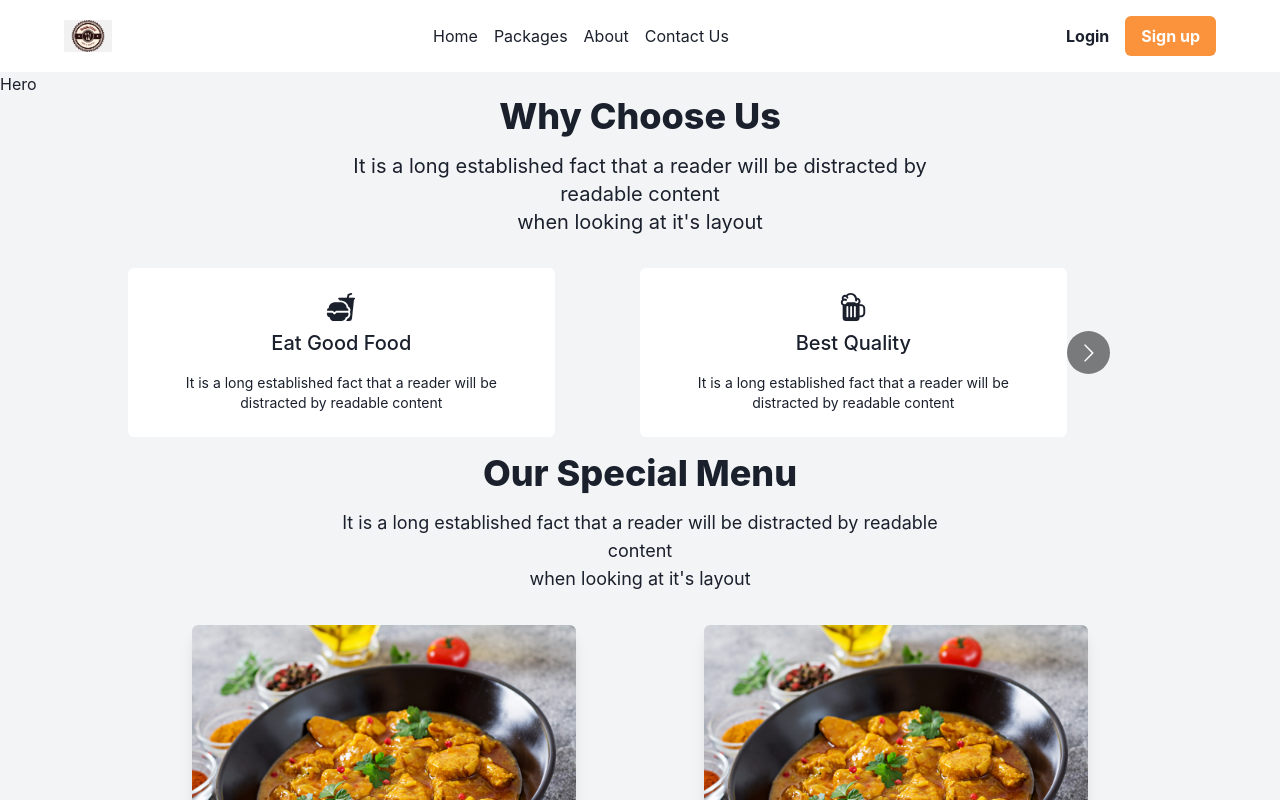
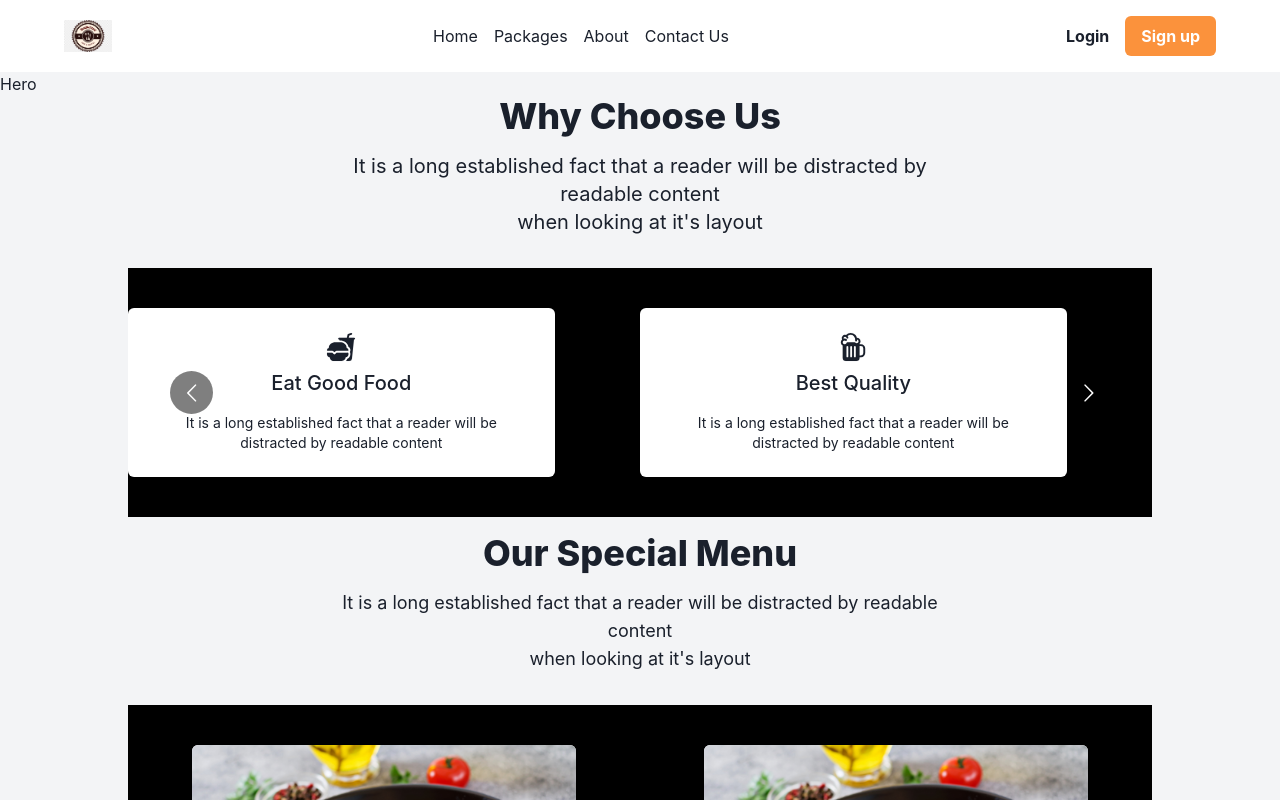
Before and after one commit to Arayanmemon/Foodo, a React (Vite) app in the folder Foodo-Frontend/: page / in a window 1280 px wide. Shown: the top 800 px of the page. Built offline with nearby package versions, Linux system fonts and the light colour scheme.

Commit message:
minor changes

```diff
--- a/Foodo-Frontend/src/components/CardCarousel.jsx
+++ b/Foodo-Frontend/src/components/CardCarousel.jsx
@@ -23,7 +23,7 @@ const responsive = {
 export default function CardCarousel(props) {
         return(
                         <div className='w-4/5 mx-auto -z-50'>
-                                <Carousel responsive={responsive}>
+                                <Carousel renderArrowsWhenDisabled={true}  arrows={true} responsive={responsive} className='py-10  z-10 bg-black' >
                                         {props.children}
                                 </Carousel>
                         </div>
```
